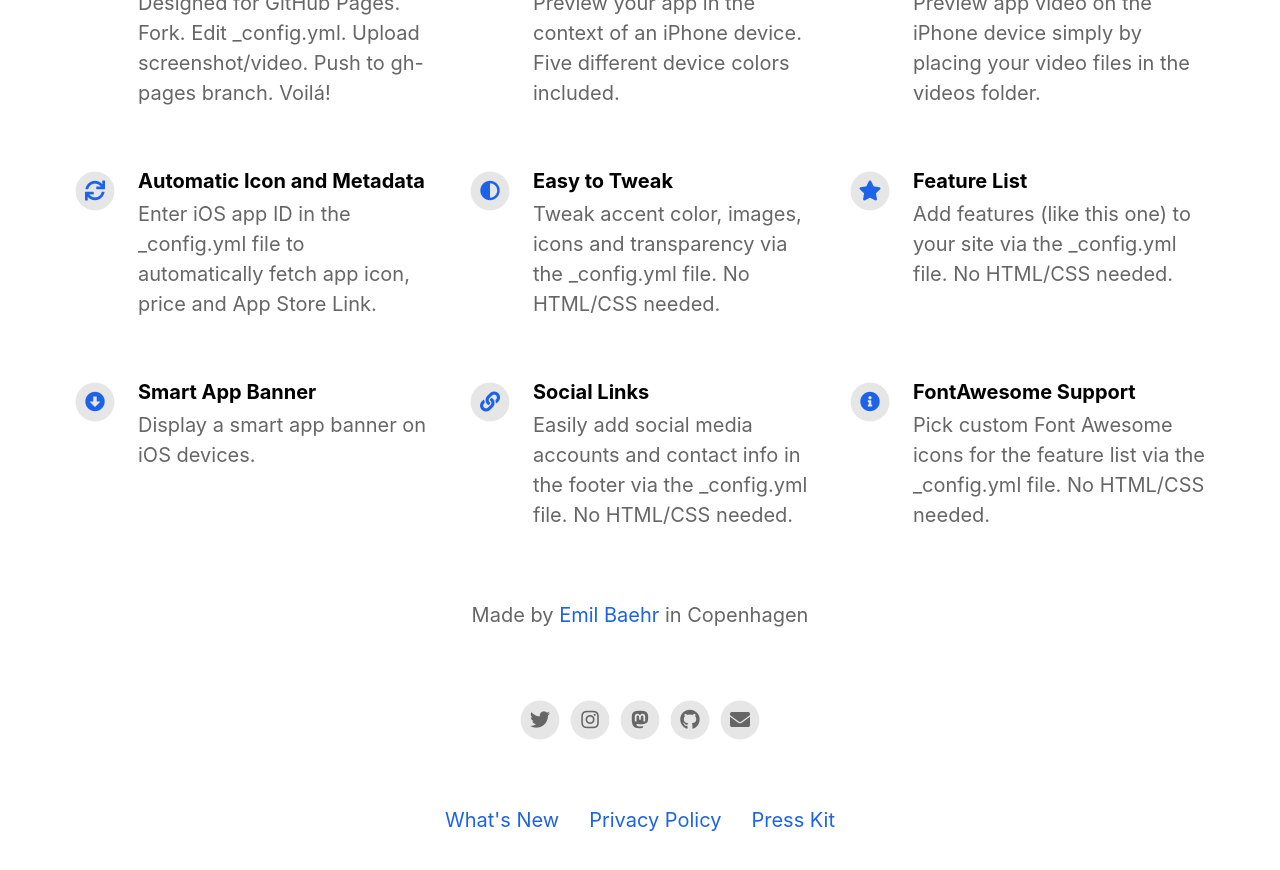
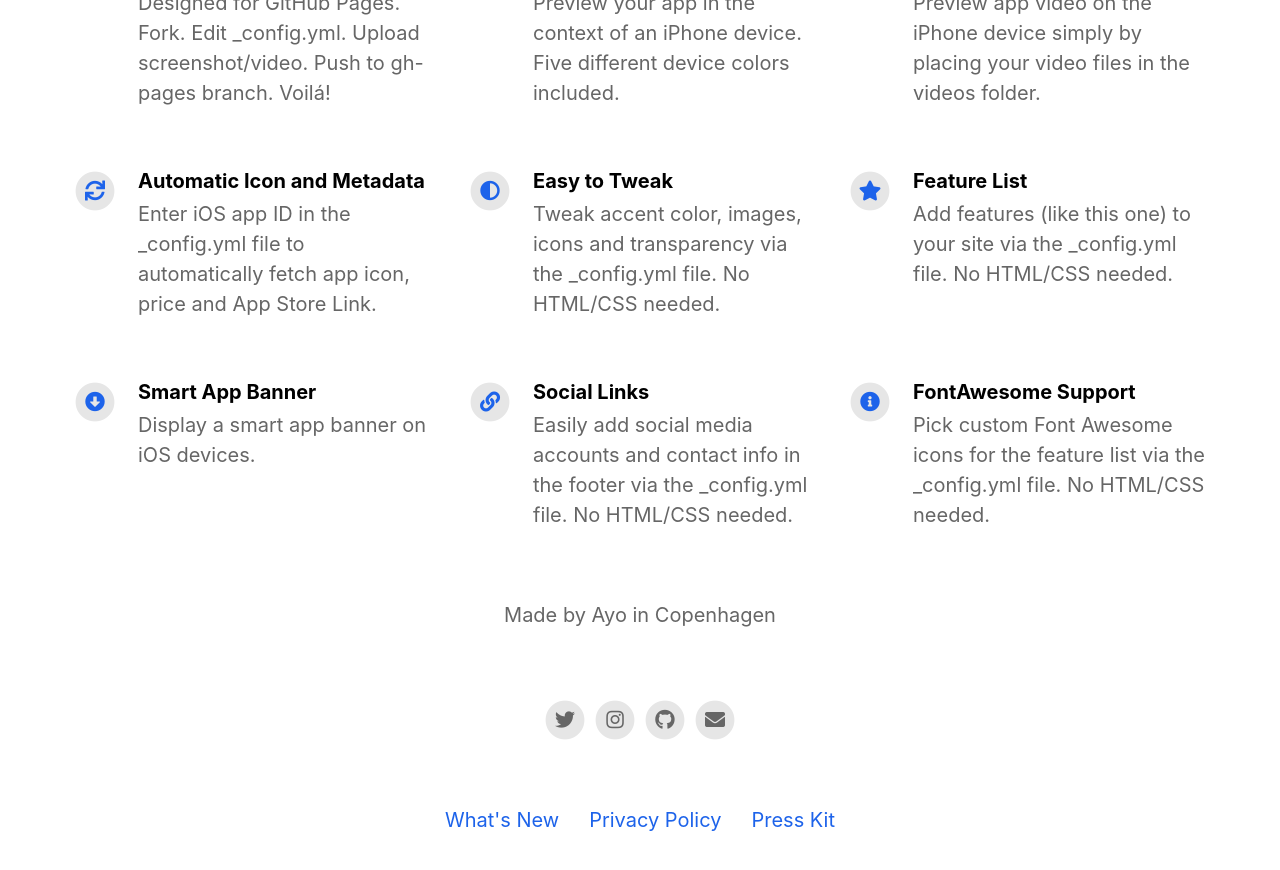
Before and after one commit to StillAyo/StillAyo.github.io, a Jekyll site: the page built from index.html, in a window 1280 px wide and 900 px high, scrolled down 1124 px. Shown: the top 870 px of the window. Built offline with Jekyll 4.4.1, drawn with Linux system fonts in a browser that asks for light colours; nearby versions of some CDN libraries.

Commit message:
Update _config.yml

```diff
--- a/_config.yml
+++ b/_config.yml
@@ -20,18 +20,18 @@ enable_smart_app_banner                   : true
 
 
 # Information About Yourself
-your_name                                 : Emil Baehr
-your_link                                 : https://emilbaehr.com
+your_name                                 : Ayo
+your_link                                 :
 your_city                                 : Copenhagen
-email_address                             : emil.baehr@gmail.com
+email_address                             : ayo_99@outlook.com
 linkedin_username                         :
 linkedin_company                          :
 facebook_username                         :
 instagram_username                        : ebaehr
-twitter_username                          : ebaehr
-github_username                           : emilbaehr
+twitter_username                          : stillayo
+github_username                           : stillayo
 youtube_username                          :
-mastodon_link                             : https://mastodon.social/@ebaehr
+mastodon_link                             :
 
 
 
```
